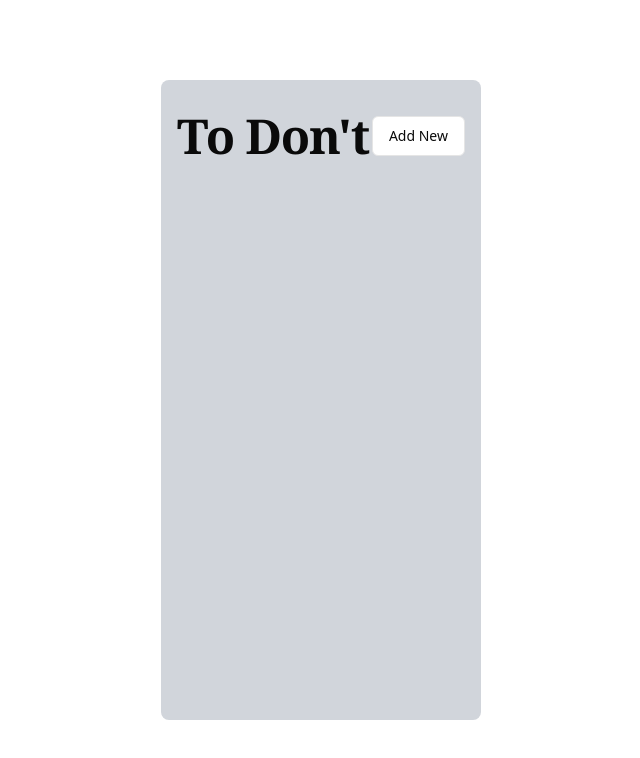
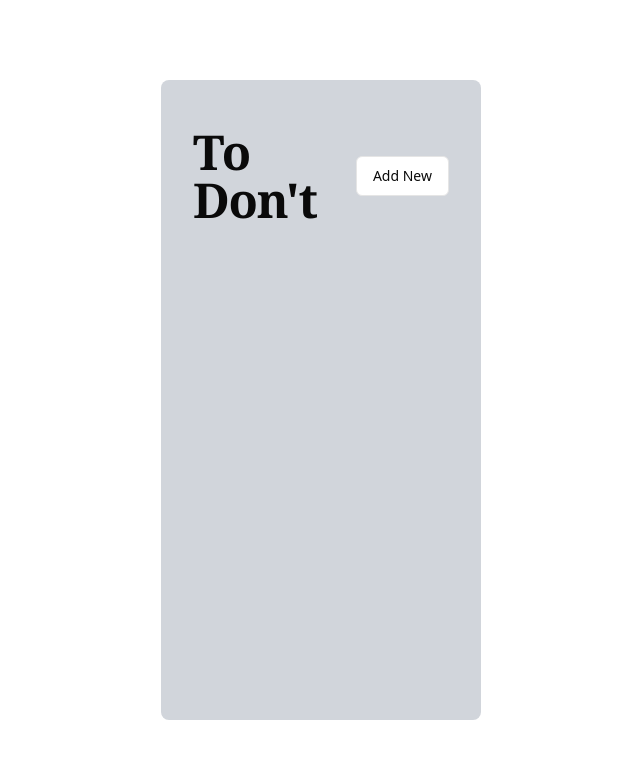
Before and after one commit to Akiful-Islam/Not-ToDo-List, a React (Vite) app: page / in a window 1280 px wide. Shown: the top 758 px of the page, without its empty margins (319-959 px from the left). Built offline with nearby package versions, Linux system fonts and the light colour scheme.

Commit message:
minor padding update

```diff
--- a/src/components/TodoBox.tsx
+++ b/src/components/TodoBox.tsx
@@ -5,7 +5,7 @@ const TodoBox = () => {
   return (
     <div
       className={`h-[80vh] w-[25vw] bg-gray-300
-                m-12 py-8 px-4 rounded-lg
+                m-12 py-12 px-8 rounded-lg
                 transition-all ease-linear duration-100 hover:shadow-lg hover:scale-[1.01]`}
     >
       <div
```
